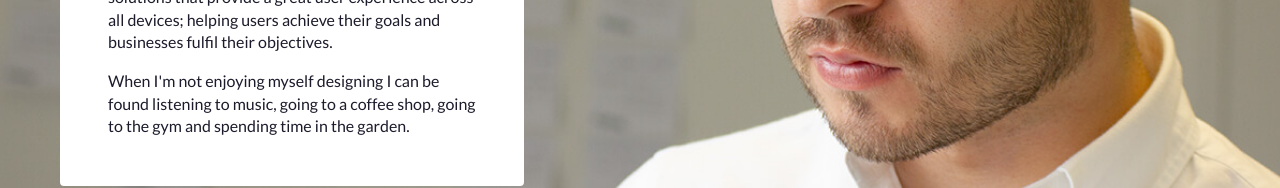
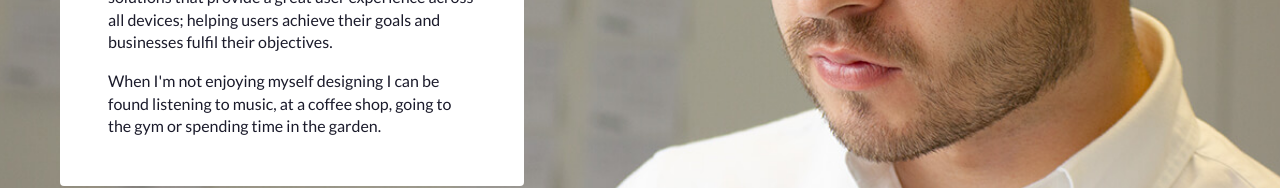
Before and after one commit to jordansimpson/cv.jordansimpson.co.uk, a website: page index.html in a window 1280 px wide. Shown: the part 708-896 px from the top of the page. Drawn offline with Linux system fonts and the light colour scheme.

Commit message:
amended content

```diff
--- a/index.html
+++ b/index.html
@@ -31,7 +31,7 @@
 					<h3>A little bit about me</h3>
 					<p><strong>Hello</strong>. I'm Jordan, a UX/UI Designer and Front End Developer based in Redditch, Worcestershire. I have been designing and building digital products for the past 9 years and been loving every second of it.</p>
 					<p>With a keen interest in everything related to the design and development of digital products, I strive to build well structured, refined, user-friendly solutions that provide a great user experience across all devices; helping users achieve their goals and businesses fulfil their objectives.</p>
-					<p class="intro__content--extra">When I'm not enjoying myself designing I can be found listening to music, going to a coffee shop, going to the gym and spending time in the garden.</p>
+					<p class="intro__content--extra">When I'm not enjoying myself designing I can be found listening to music, at a coffee shop, going to the gym or spending time in the garden.</p>
 				</div>
 			</div>
 		</div>
```
